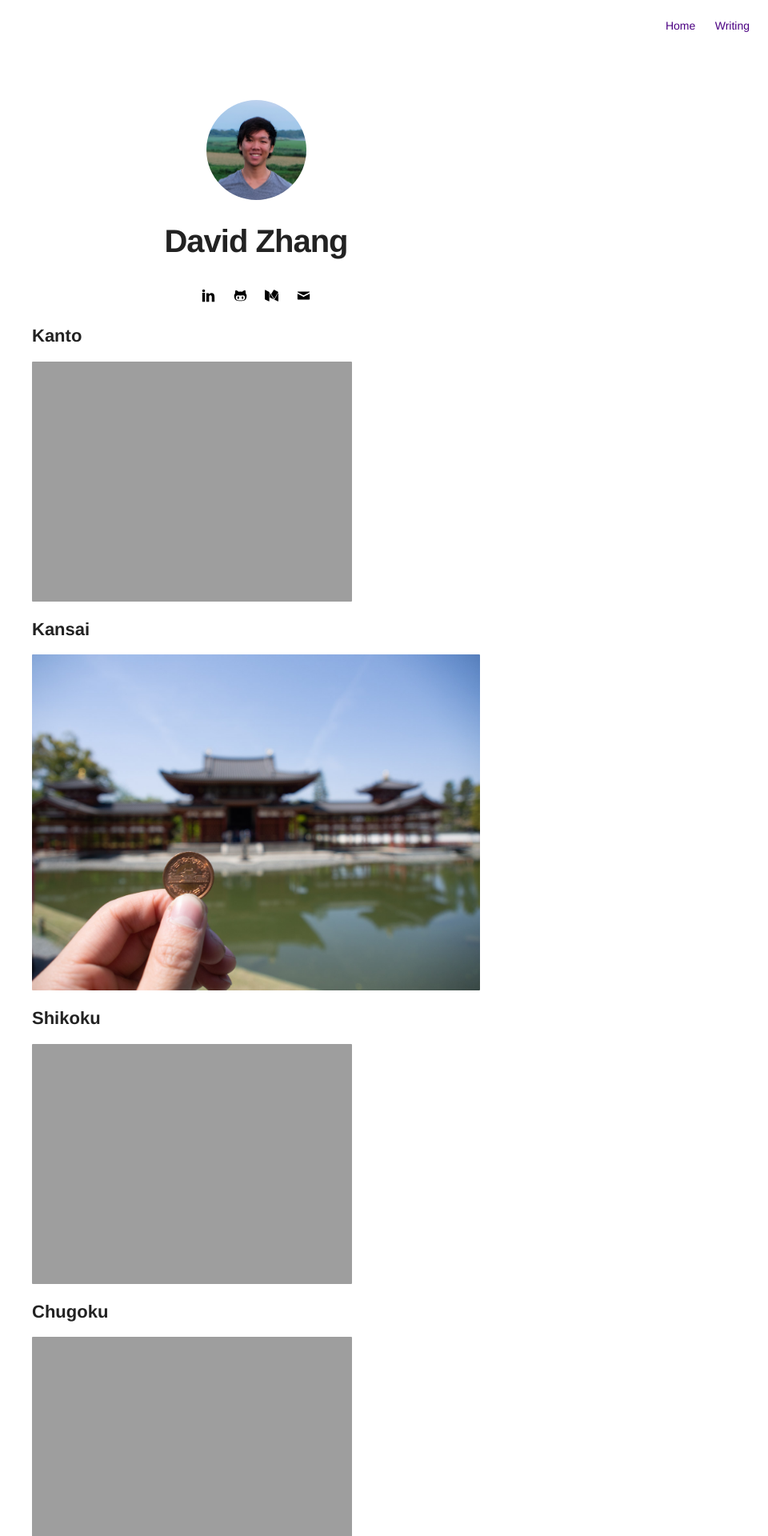
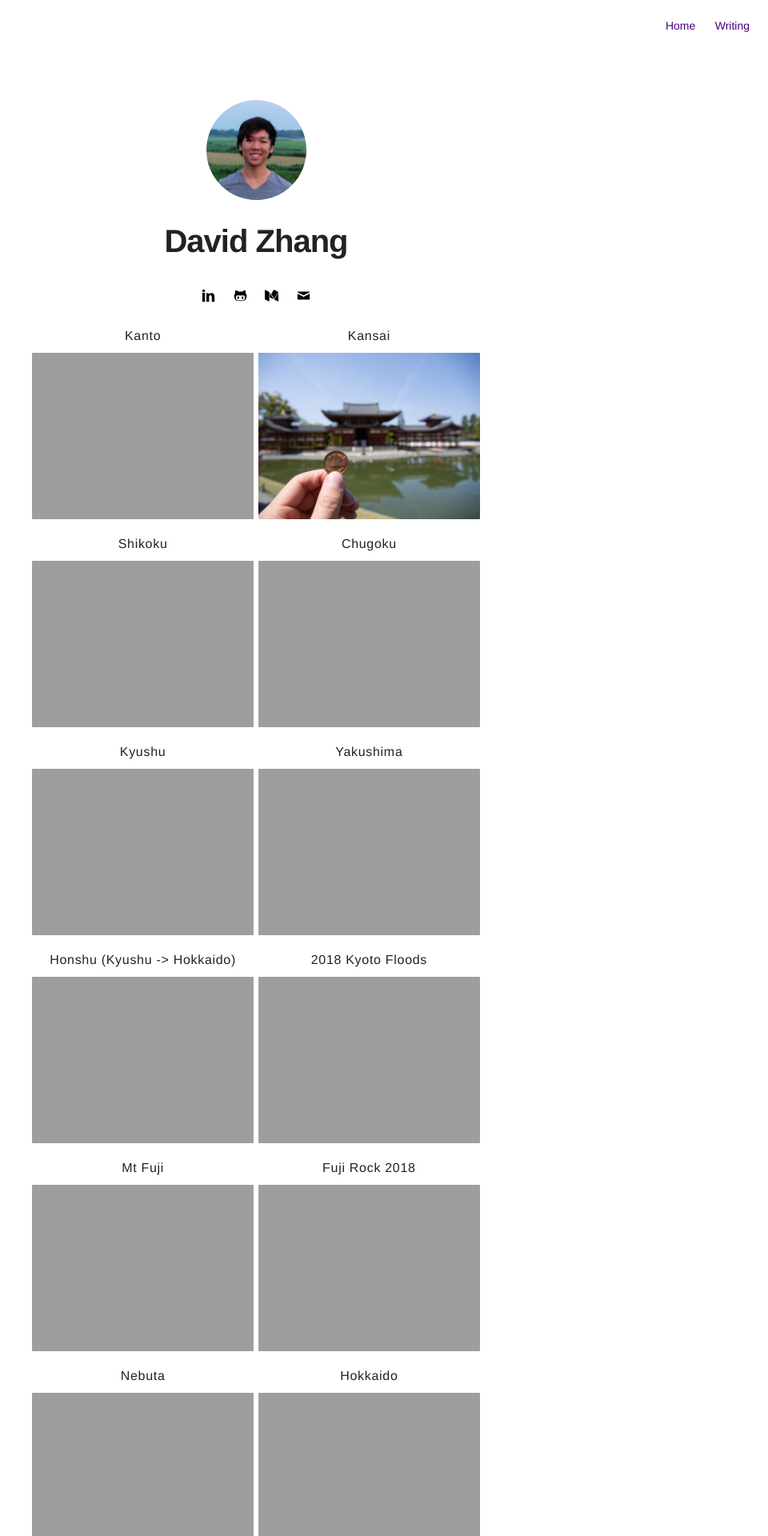
Before and after one commit to dzballer/dzballer.github.io, a Jekyll site: the page built from photography/index.html, in a window 1280 px wide. Shown: the top 1920 px of the page at 80% size, without its empty margins (320-1280 px from the left). Built offline with Jekyll 4.4.1, drawn with Linux system fonts in a browser that asks for light colours.

Commit message:
Add hover styles to images, column styles to gallery overview

```diff
--- a/_includes/style.scss
+++ b/_includes/style.scss
@@ -9,6 +9,7 @@
 @import "pages/page";
 @import "pages/post";
 @import "pages/tags";
+@import "pages/photography";
 
 @import "components/author";
 @import "components/disqus";
--- /dev/null
+++ b/_sass/pages/photography.scss
@@ -0,0 +1,93 @@
+// index.html overview css
+
+$on-palm: 600px;
+
+.row {
+    width: 100%;
+    display: block;
+    margin: 10px auto;
+
+	.image-wrapper {
+		overflow: hidden; // for zoom effect
+		// max-width: 100%;
+		// max-height: 100%;
+		// // width: 100%;
+		// // height: 100%;
+	}
+
+    img {
+		display: block; // erases weird extra bottom margin TODO: why don't i need max width
+        -webkit-transform: scale(1);
+		transform: scale(1);
+		-webkit-transition: .3s ease;
+		transition: .3s ease;
+
+		&:hover{
+			opacity: 0.8;
+			-webkit-transform: scale(1.02);
+			transform: scale(1.02);
+		}
+    }
+
+    h3 {
+        margin: 12px auto;
+        font-size: 1.6rem;
+        letter-spacing: 0.7px;
+        font-weight: 500;
+        transition: all ease-in-out .2s;
+        text-align: center;
+    }
+
+    &:after{
+        content: "";
+        display: table;
+        clear: both;
+    }
+
+    /* base definition */
+    .column{
+        float: left;
+        display: block;
+        box-sizing: border-box;
+    }
+    .full-width {
+        @extend .column;
+        width: 100%;
+    }
+    .half-width {
+        @extend .column;
+        @media screen and (min-width: $on-palm) {
+            width: 49.5%;
+        }
+    }
+    .one-third-width {
+        @extend .column;
+        width: 31.3333333%;
+    }
+    .one-tenth-width {
+        @extend .column;
+        width: 10%;
+    }
+    .nine-tenth-width {
+        @extend .column;
+        @media screen and (min-width: $on-palm) {
+            width: 90%;
+        }
+    }
+    .two-third-width {
+        @extend .column;
+        @media screen and (min-width: $on-palm) {
+            width: 64.6666666%;
+        }
+    }
+    @media screen and (min-width: $on-palm) {
+        .left {
+            margin-left: 0;
+            margin-right: 0.5%;
+        }
+        .right {
+            margin-left: 0.5%;
+            margin-right: 0;
+        }
+    }
+}
--- a/css/gallery.scss
+++ b/css/gallery.scss
@@ -14,6 +14,11 @@ html {
   overflow-y: scroll;
 }
 
+
+h1.gallery-title{
+  margin-bottom: 20px;
+}
+
 .image-wrapper,
 .gallery-sizer {
   width: $default-width;
@@ -25,18 +30,36 @@ html {
 
   .image-wrapper {
     float: left;
-    padding: 0px 1px;
-    transition: background 0.4s, box-shadow 0.4s;
+    // padding: 1px 1px;
+    // transition: background 0.4s, box-shadow 0.4s; // TODO: useless?
+    overflow: hidden;
+    // max-width: 100%; // unnecessary?
+
     // hack required if no padding
-    .image {
-      width: 100.1%;
-      width: calc( 100% + 1px );
-      height: 100%;
+    // .image {
+    //   width: 100.1%;
+    //   width: calc( 100% + 1px );
+    //   height: 100.1%;
+    // }
+
+    img {
+      // max-width: 100%;
+      display: block;
+      -webkit-transform: scale(1);
+      transform: scale(1);
+      -webkit-transition: .3s ease;
+      transition: .3s ease;
+
+      &:hover{
+        opacity: 0.8;
+        -webkit-transform: scale(1.02);
+        transform: scale(1.02);
+      }
     }
   }
 
   &:after {
-    content: '';
+    // content: '';
     display: block;
     clear: both;
   }
@@ -46,65 +69,3 @@ html {
   position: static;
   color: #AAA;
 }
-
-// index.html overview css
-
-// $on-palm: 600px;
-//
-// .row {
-//     width: 100%;
-//     display: block;
-//
-//     &:after{
-//         content: "";
-//         display: table;
-//         clear: both;
-//     }
-//
-//     /* base definition */
-//     .column{
-//         float: left;
-//         display: block;
-//         box-sizing: border-box;
-//     }
-//     .full-width {
-//         @extend .column;
-//         width: 100%;
-//     }
-//     .half-width {
-//         @extend .column;
-//         @media screen and (min-width: $on-palm) {
-//             width: 48%;
-//         }
-//     }
-//     .one-third-width {
-//         @extend .column;
-//         width: 31.3333333%;
-//     }
-//     .one-tenth-width {
-//         @extend .column;
-//         width: 10%;
-//     }
-//     .nine-tenth-width {
-//         @extend .column;
-//         @media screen and (min-width: $on-palm) {
-//             width: 90%;
-//         }
-//     }
-//     .two-third-width {
-//         @extend .column;
-//         @media screen and (min-width: $on-palm) {
-//             width: 64.6666666%;
-//         }
-//     }
-//     @media screen and (min-width: $on-palm) {
-//         .left {
-//             margin-left: 0;
-//             margin-right: 2%;
-//         }
-//         .right {
-//             margin-left: 2%;
-//             margin-right: 0;
-//         }
-//     }
-// }
--- a/photography/index.html
+++ b/photography/index.html
@@ -14,9 +14,11 @@ pagination:
   {% for gallery in site.data.galleries.overview %}
   {% if count == 0 %}<div class="row">{% endif %}
     <div class="half-width gallery-preview {{ align }}">
-      <h2>{{ gallery.title }}</h1>
+      <h3>{{ gallery.title }}</h3>
       <a href="{{ site.url }}{{ site.baseurl }}/photography/{{ gallery.directory }}.html">
+        <div class="image-wrapper">
         <img alt="{{ gallery.title }}" src="{{ site.url }}{{ site.baseurl }}/assets/photography/{% if gallery.picture_path %}{{ gallery.picture_path }}{% else %}{{ gallery.directory }}{% endif %}/{{ gallery.preview.thumbnail }}" />
+        </div>
       </a>
     </div>
   {% if count == 1 %}</div>{% endif %}
```
